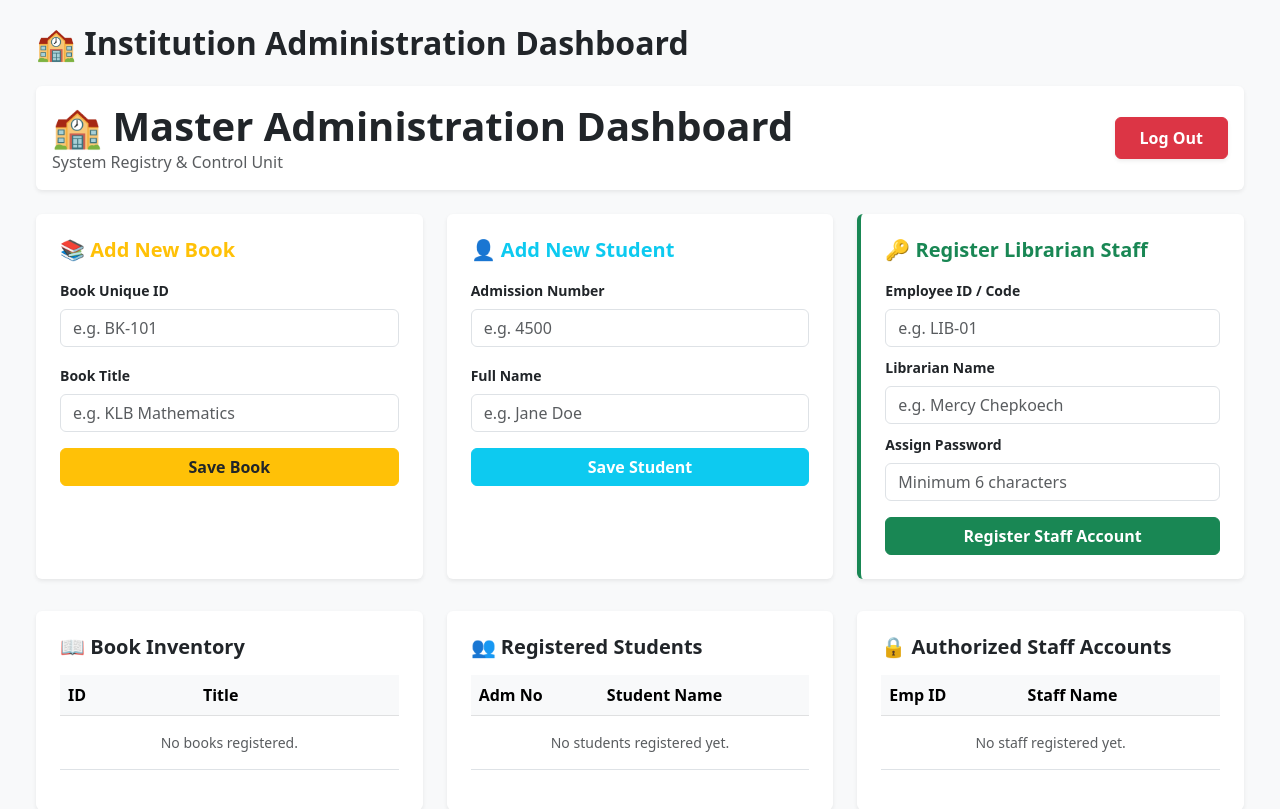
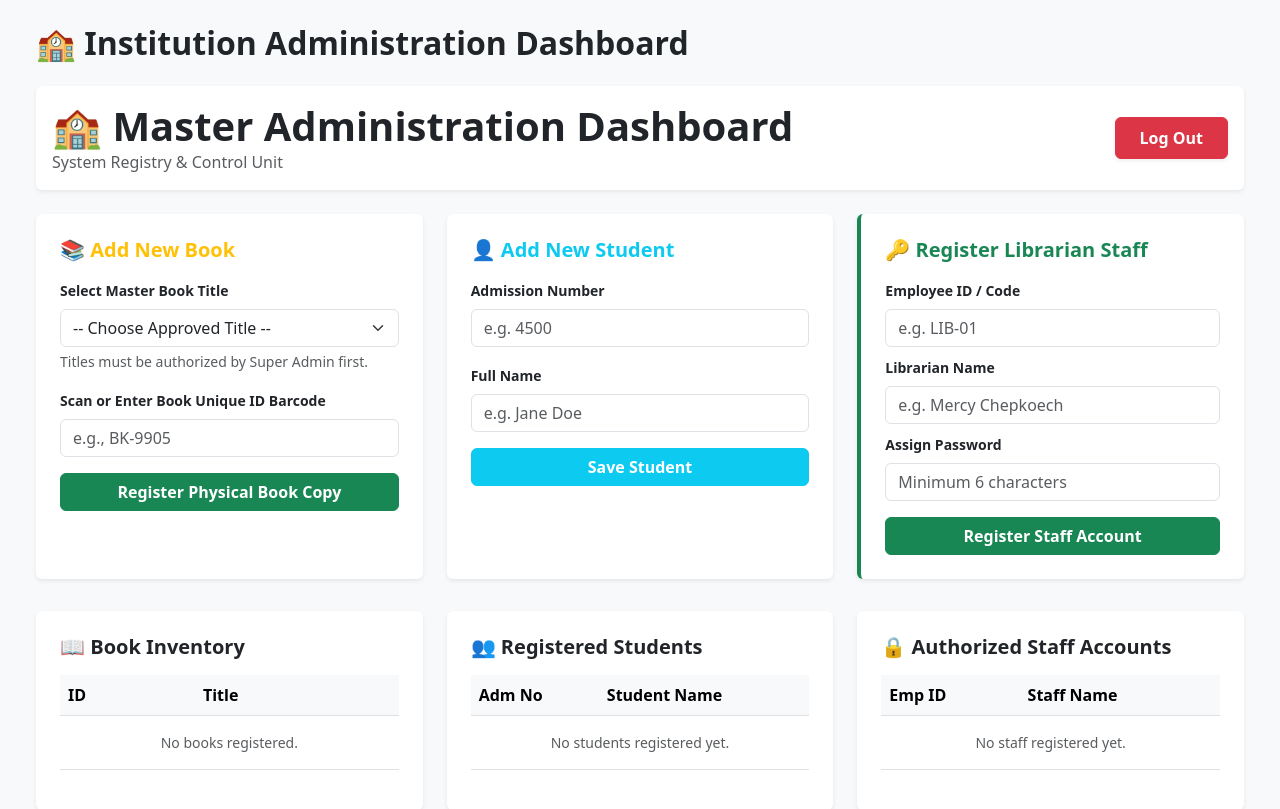
Before and after one commit to erickodhi/school-library-system, a Flask app: page /dashboard in a window 1280 px wide. Shown: the top 809 px of the page. Run offline with Flask 3, Linux system fonts and the light colour scheme.

Commit message:
Synchronized all application routes for multi-tier access

```diff
--- a/app.py
+++ b/app.py
@@ -15,10 +15,16 @@ db = SQLAlchemy(app)
 # 1. DATABASE MODELS (Storage Tables)
 # ==========================================
 
+# 👑 Master Catalog managed ONLY by the Super Admin
+class MasterCatalog(db.Model):
+    id = db.Column(db.Integer, primary_key=True)
+    title = db.Column(db.String(150), unique=True, nullable=False) # e.g., "Secondary Mathematics Form 3"
+
+# 🏫 Physical inventory managed by the Admin (Title selected from dropdown)
 class Book(db.Model):
     id = db.Column(db.Integer, primary_key=True)
-    unique_id = db.Column(db.String(50), unique=True, nullable=False)
-    title = db.Column(db.String(150), nullable=False)
+    unique_id = db.Column(db.String(50), unique=True, nullable=False) # Barcode typed by Admin
+    title = db.Column(db.String(150), nullable=False) # Selected from Super Admin's catalog
 
 class Student(db.Model):
     id = db.Column(db.Integer, primary_key=True)
@@ -36,7 +42,7 @@ class BorrowedBook(db.Model):
     student_id = db.Column(db.String(50), nullable=False)
     book_id = db.Column(db.String(50), nullable=False)
     issue_date = db.Column(db.String(20), nullable=False)
-    return_date = db.Column(db.String(20), nullable=True)  # Blank until book returns
+    return_date = db.Column(db.String(20), nullable=True)
 
 # Recreate tables cleanly on system startup
 with app.app_context():
@@ -51,36 +57,78 @@ with app.app_context():
 def login_page():
     return render_template('login.html')
 
-# Gateway 2: Master Administration Dashboard (ADMIN user only)
+# 👑 Gateway 1B: Super Administration Dashboard (Manages Master Catalog Titles)
+@app.route('/super_admin')
+def super_admin_dashboard():
+    catalog_items = MasterCatalog.query.all()
+    total_titles = len(catalog_items)
+    return render_template('super_admin.html', catalog=catalog_items, total_titles=total_titles)
+
+# Gateway 2: Master Administration Dashboard (Loads the MasterCatalog for dropdown selection)
 @app.route('/dashboard')
 def home():
     all_books = Book.query.all()
     all_students = Student.query.all()
     all_librarians = Librarian.query.all()
-    return render_template('admin.html', books=all_books, students=all_students, librarians=all_librarians)
+    master_catalog = MasterCatalog.query.all() # Passed so Admin can pick from it
+    return render_template('admin.html', books=all_books, students=all_students, librarians=all_librarians, master_catalog=master_catalog)
 
 # Gateway 2B: Librarian Operational Desk Workspace
 @app.route('/librarian_desk')
 def librarian_desk():
     all_loans = BorrowedBook.query.all()
-    return render_template('librarian.html', loans=all_loans)
+    all_books = Book.query.all()
+    all_students = Student.query.all()
+    return render_template('librarian.html', loans=all_loans, books=all_books, students=all_students)
 
-# Gateway 3: Process Login Credentials
+# Gateway 3: Split Login Routing Engine
 @app.route('/process_login', methods=['POST'])
 def process_login():
     input_id = request.form.get('login_id')
     input_password = request.form.get('login_password')
 
+    # 👑 Login Rule A: Super Admin
+    if input_id == "SUPER_ADMIN" and input_password == "master99":
+        return redirect(url_for('super_admin_dashboard'))
+
+    # 🏫 Login Rule B: Standard Admin
     if input_id == "ADMIN" and input_password == "12345":
         return redirect(url_for('home'))
 
+    # 📖 Login Rule C: Librarian
     librarian = Librarian.query.filter_by(employee_id=input_id).first()
     if librarian and check_password_hash(librarian.password_hash, input_password):
         return redirect(url_for('librarian_desk'))
     else:
         return redirect(url_for('login_page'))
 
-# Gateway 4: Issue Book Engine
+# 👑 Action Route: Save Master Book Title from Super Admin Page
+@app.route('/save_master_title', methods=['POST'])
+def save_master_title():
+    new_title = request.form.get('master_title').strip()
+    exists = MasterCatalog.query.filter_by(title=new_title).first()
+
+    if not exists and new_title:
+        db.session.add(MasterCatalog(title=new_title))
+        db.session.commit()
+        flash(f'✅ Catalog Updated: "{new_title}" added successfully!', 'success')
+    else:
+        flash('⚠ Warning: This title already exists in the catalog.', 'warning')
+
+    return redirect(url_for('super_admin_dashboard'))
+
+# Action Route: Save a Physical Book Copy (Title comes from the dropdown)
+@app.route('/save_book', methods=['POST'])
+def save_book():
+    html_title = request.form.get('book_title_from_html') # From dropdown selection
+    html_id = request.form.get('book_id_from_html')       # From manual input/scanner
+
+    new_book = Book(unique_id=html_id, title=html_title)
+    db.session.add(new_book)
+    db.session.commit()
+    return redirect(url_for('home'))
+
+# Action Route: Issue Book Engine
 @app.route('/issue_book', methods=['POST'])
 def issue_book():
     input_adm = request.form.get('student_adm')
@@ -110,58 +158,41 @@ def issue_book():
     flash(f'✅ Success: "{book_exists.title}" issued to {student_exists.name}!', 'success')
     return redirect(url_for('librarian_desk'))
 
-# Gateway 4B: Return Book Engine
+# Action Route: Return Book Engine
 @app.route('/return_book', methods=['POST'])
 def return_book():
     input_book_id = request.form.get('book_id')
-
     active_loan = BorrowedBook.query.filter_by(book_id=input_book_id, return_date=None).first()
 
     if active_loan:
         today = datetime.today().strftime('%d-%m-%Y')
         active_loan.return_date = today
         db.session.commit()
-
         book_details = Book.query.filter_by(unique_id=input_book_id).first()
         title = book_details.title if book_details else "Book"
-
         flash(f'✅ Success: "{title}" has been successfully returned to shelves!', 'success')
     else:
         flash(f'❌ Error: Book ID "{input_book_id}" is not marked as currently borrowed out!', 'danger')
 
     return redirect(url_for('librarian_desk'))
 
-# Gateway 5: Save a new Book
-@app.route('/save_book', methods=['POST'])
-def save_book():
-    html_id = request.form.get('book_id_from_html')
-    html_title = request.form.get('book_title_from_html')
-
-    new_book = Book(unique_id=html_id, title=html_title)
-    db.session.add(new_book)
-    db.session.commit()
-    return redirect(url_for('home'))
-
-# Gateway 6: Save a new Student
+# Action Route: Save a new Student
 @app.route('/save_student', methods=['POST'])
 def save_student():
     html_adm = request.form.get('student_adm_from_html')
     html_name = request.form.get('student_name_from_html')
-
     new_student = Student(admission_no=html_adm, name=html_name)
     db.session.add(new_student)
     db.session.commit()
     return redirect(url_for('home'))
 
-# Gateway 7: Register a new Librarian
+# Action Route: Register a new Librarian
 @app.route('/save_librarian', methods=['POST'])
 def save_librarian():
     html_emp_id = request.form.get('lib_id_from_html')
     html_name = request.form.get('lib_name_from_html')
     html_password = request.form.get('lib_password_from_html')
-
     secure_password = generate_password_hash(html_password)
-
     new_librarian = Librarian(employee_id=html_emp_id, name=html_name, password_hash=secure_password)
     db.session.add(new_librarian)
     db.session.commit()
--- a/templates/admin.html
+++ b/templates/admin.html
@@ -23,16 +23,25 @@
                     <div class="card-body p-4">
                         <h5 class="fw-bold text-warning mb-3">📚 Add New Book</h5>
                         <form action="/save_book" method="POST">
-                            <div class="mb-3">
-                                <label class="form-label small fw-bold">Book Unique ID</label>
-                                <input type="text" name="book_id_from_html" class="form-control" placeholder="e.g. BK-101" required>
-                            </div>
-                            <div class="mb-3">
-                                <label class="form-label small fw-bold">Book Title</label>
-                                <input type="text" name="book_title_from_html" class="form-control" placeholder="e.g. KLB Mathematics" required>
-                            </div>
-                            <button type="submit" class="btn btn-warning w-100 fw-bold text-dark">Save Book</button>
-                        </form>
+
+    <div class="mb-3">
+        <label class="form-label small fw-bold">Select Master Book Title</label>
+        <select name="book_title_from_html" class="form-select" required>
+            <option value="" disabled selected>-- Choose Approved Title --</option>
+            {% for item in master_catalog %}
+                <option value="{{ item.title }}">{{ item.title }}</option>
+            {% endfor %}
+        </select>
+        <div class="form-text text-muted small">Titles must be authorized by Super Admin first.</div>
+    </div>
+
+    <div class="mb-3">
+        <label class="form-label small fw-bold">Scan or Enter Book Unique ID Barcode</label>
+        <input type="text" name="book_id_from_html" class="form-control" placeholder="e.g., BK-9905" required>
+    </div>
+
+    <button type="submit" class="btn btn-success w-100 fw-bold">Register Physical Book Copy</button>
+</form>
                     </div>
                 </div>
             </div>
```
Also changed, not shown: templates/super_admin.html (added, +77 -0 lines).
